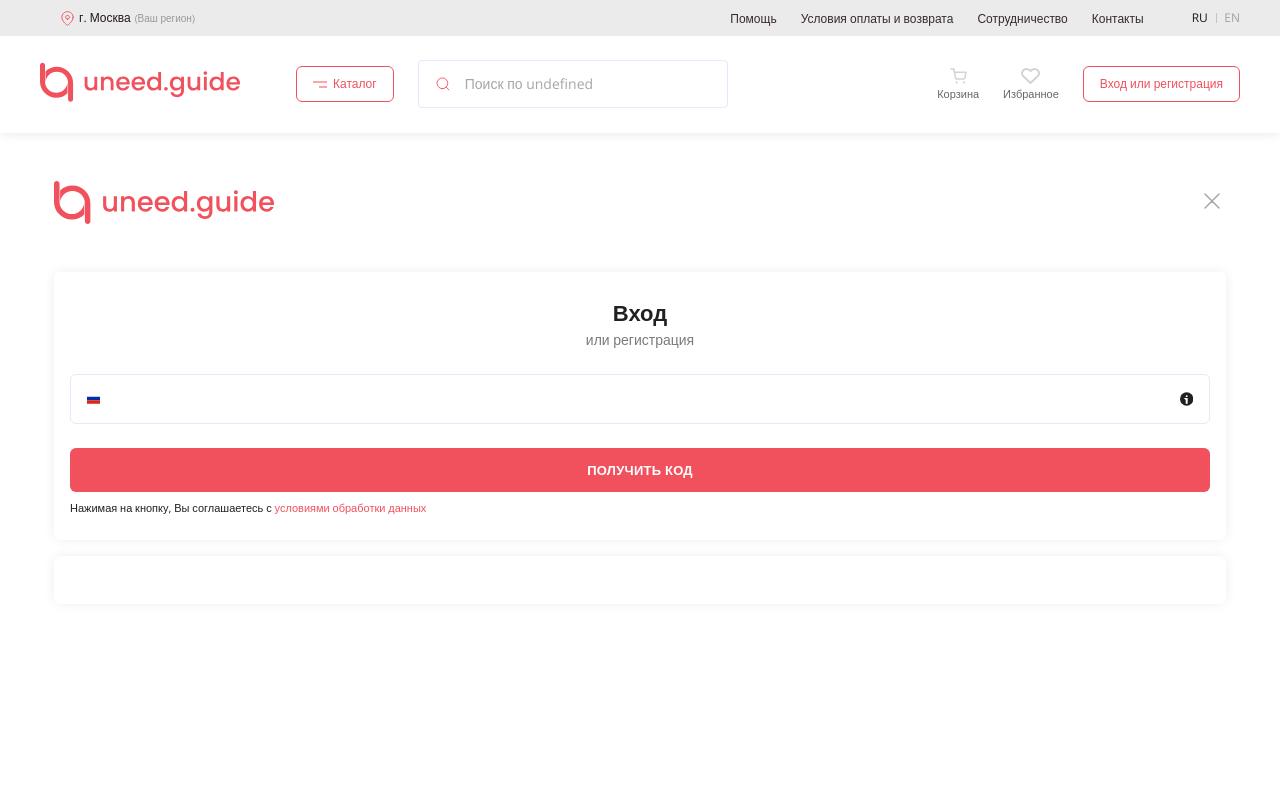
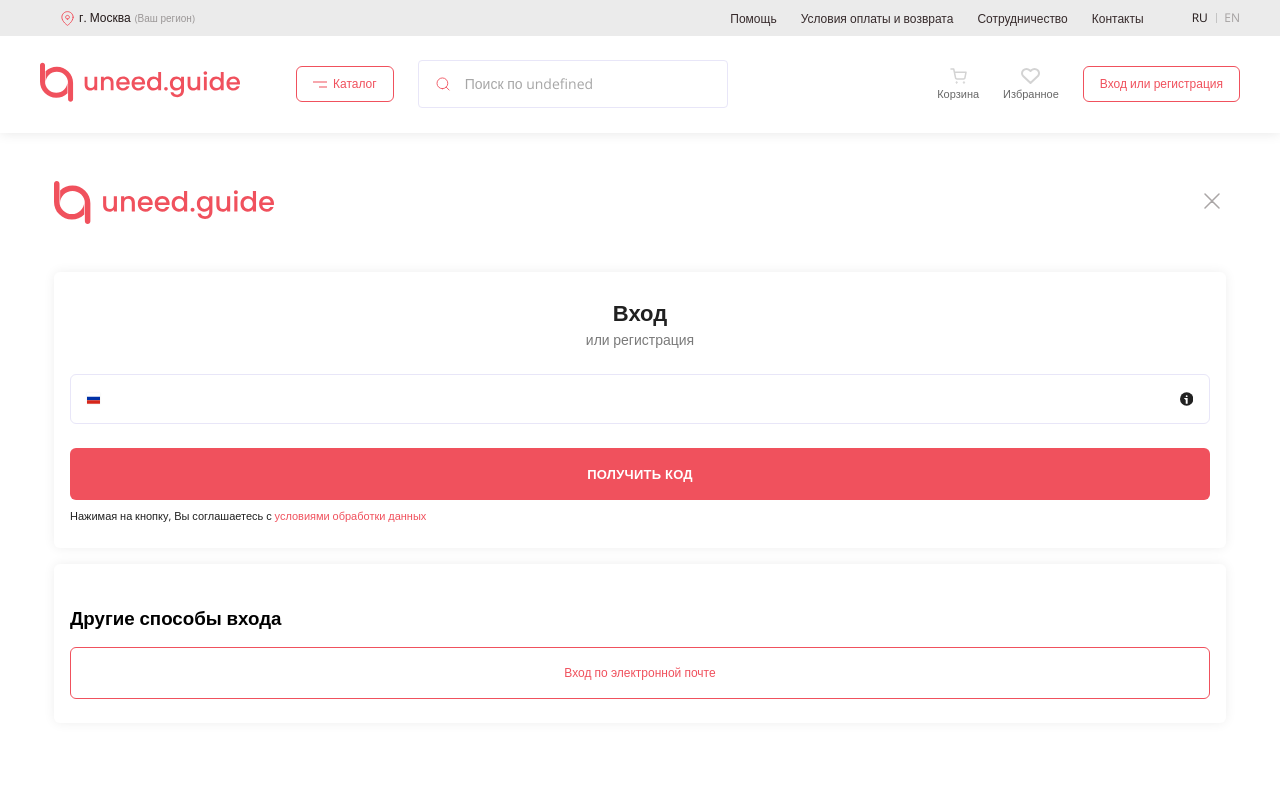
Before and after one commit to eleskin/uneed-guide-react-frontend, a Next.js app: page /profile in a window 1280 px wide. Shown: the top 800 px of the page. Built offline with nearby package versions, Linux system fonts and the light colour scheme; no server answers.

Commit message:
fix: Authorization position

```diff
--- a/components/Authorization/Authorization.js
+++ b/components/Authorization/Authorization.js
@@ -1,4 +1,5 @@
 import Link from 'next/link';
+import {useRouter} from 'next/router';
 import {useSelector} from 'react-redux';
 import Form from '../../ui/Form/Form';
 import Button from '../Button/Button';
@@ -7,6 +8,7 @@ import Container from '../Container/Container';
 import styles from './Authorization.module.scss';
 
 const Authorization = ({headerHeight}) => {
+	const router = useRouter();
 	const isActiveAuthorizationModal = useSelector((state) => state['indexSlice']['isActiveAuthorizationModal']);
 
 	return (
@@ -31,7 +33,7 @@ const Authorization = ({headerHeight}) => {
 						<path d="M186.509 22.807C186.509 27.4783 189.663 30.6935 193.64 30.6935C196.109 30.6935 197.919 29.5393 198.879 28.1652V30.4459H202.034V10.1118H198.879V17.4209C197.727 15.992 195.643 15.0578 193.668 15.0578C189.663 15.0578 186.509 18.1353 186.509 22.807ZM198.879 22.8617C198.879 26.132 196.658 27.973 194.299 27.973C191.967 27.973 189.718 26.0769 189.718 22.807C189.718 19.537 191.967 17.7783 194.299 17.7783C196.658 17.7783 198.879 19.6193 198.879 22.8617Z" fill="#F0515D"/>
 						<path d="M212.511 17.696C214.843 17.696 216.681 19.1796 216.736 21.5154H208.37C208.699 19.1249 210.399 17.696 212.511 17.696ZM219.588 25.9395H216.215C215.639 27.1212 214.569 28.0553 212.649 28.0553C210.345 28.0553 208.562 26.5441 208.342 24.0434H219.89C219.972 23.5214 220 23.0266 220 22.5047C220 18.053 216.955 15.0578 212.649 15.0578C208.178 15.0578 205.105 18.1081 205.105 22.8617C205.105 27.6156 208.315 30.6935 212.649 30.6935C216.352 30.6935 218.738 28.5773 219.588 25.9395Z" fill="#F0515D"/>
 					</svg>
-					<button>
+					<button onClick={() => router.back()}>
 						<svg width="16" height="16" viewBox="0 0 16 16" fill="none" xmlns="http://www.w3.org/2000/svg">
 							<path d="M8 7.99994L15 14.9999M8 7.99994L15 0.999939M8 7.99994L1 14.9999M8 7.99994L1 0.999939" stroke="#AAA6A6" strokeWidth="1.5" strokeLinecap="round"/>
 						</svg>
@@ -43,13 +45,22 @@ const Authorization = ({headerHeight}) => {
 							<h2 className={styles.Authorization__title}>Вход</h2>
 							<em className={styles.Authorization__subtitle}>или регистрация</em>
 							<Form.Input type="tel"/>
-							<Button.Primary style={{marginTop: '1.5rem'}}>Получить код</Button.Primary>
+							<Button.Primary style={{marginTop: '1.5rem', padding: '1rem'}}>
+								Получить код
+							</Button.Primary>
 							<span className={styles.Authorization__terms}>
 								Нажимая на кнопку, Вы соглашаетесь с <Link href="#"><a>условиями обработки данных </a></Link>
 							</span>
 						</div>
 					</CardContainer>
-					<CardContainer padding={16}></CardContainer>
+					<CardContainer padding={16}>
+						<div className={styles.Authorization__card}>
+							<h3>Другие способы входа</h3>
+							<Button.Outlined small={true} style={{padding: '1rem'}}>
+								Вход по электронной почте
+							</Button.Outlined>
+						</div>
+					</CardContainer>
 				</div>
 			</Container>
 		</div>
--- a/components/Authorization/Authorization.module.scss
+++ b/components/Authorization/Authorization.module.scss
@@ -1,7 +1,7 @@
 @import '/styles/functions';
 
 .Authorization {
-	position: sticky;
+	position: absolute;
 	inset: 0;
 	width: 100%;
 	height: 100vh;
@@ -68,6 +68,7 @@
 }
 
 .Authorization_active {
+	position: sticky;
 	z-index: 0;
 	opacity: 1;
 }
```
